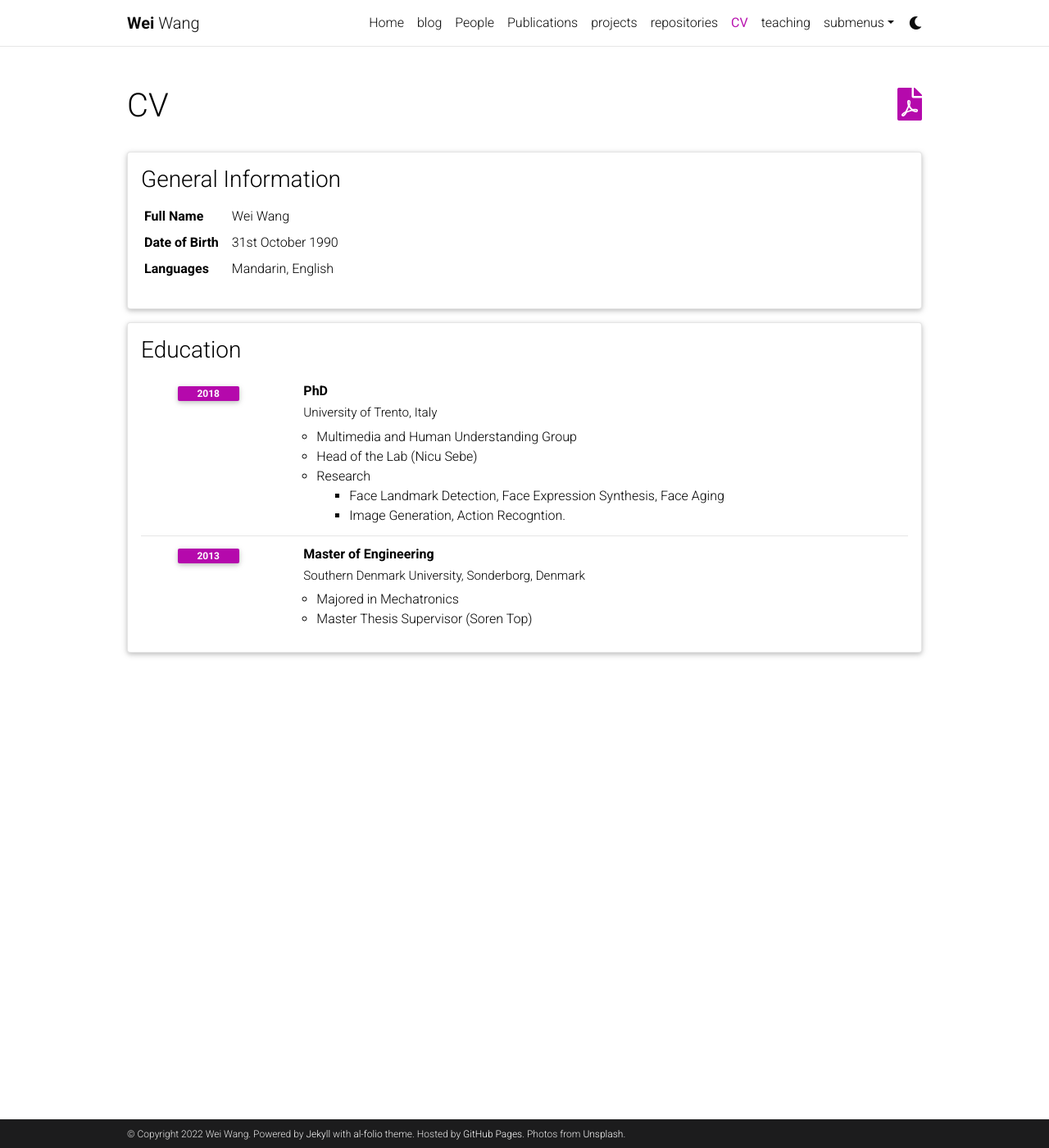
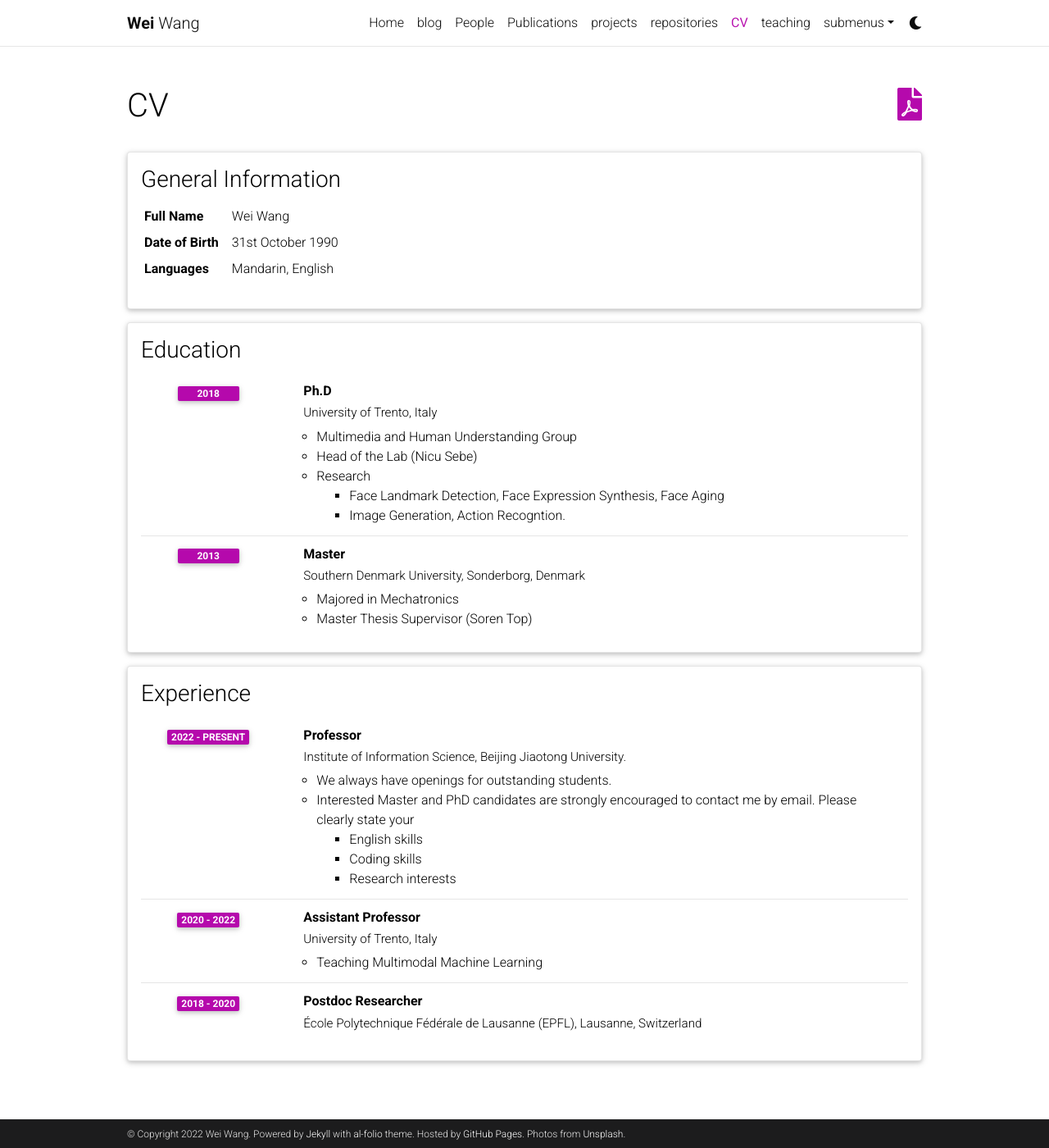
Before and after one commit to WeiWangTrento/WeiWangTrento.github.io, a Jekyll site: the page built from _pages/cv.md, in a window 1280 px wide and 1400 px high. Shown: the whole window at 82% size. Built offline with Jekyll 4.4.1, drawn with Linux system fonts in a browser that asks for light colours; comment, search, counter and statistics services are not loaded; a style sheet for code colours, icons or effects is not loaded; some of the changed lines change nothing that is shown.

Commit message:
Update cv.yml

```diff
--- a/_data/cv.yml
+++ b/_data/cv.yml
@@ -11,7 +11,7 @@
 - title: Education
   type: time_table
   contents:
-    - title: PhD
+    - title: Ph.D
       institution: University of Trento, Italy
       year: 2018
       description:
@@ -22,37 +22,34 @@
             - Face Landmark Detection, Face Expression Synthesis, Face Aging
             - Image Generation, Action Recogntion.
 
-    - title:  Master of Engineering
+    - title:  Master
       institution: Southern Denmark University, Sonderborg, Denmark
       year: 2013
       description:
         - Majored in Mechatronics
         - Master Thesis Supervisor (Soren Top)
 
-#- title: Experience
-#  type: time_table
-#  contents:
-#    - title: Professor
-#      institution: Institute of Information Science, Beijing Jiaotong University.
-#      year: 2022 - Present
-#      description:
-#        - We always have openings for outstanding students.
-#        - title: Interested Master and PhD candidates are strongly encouraged to contact me by email. Please clearly state your
-#          contents:
-#            - English skills
-#            - Coding skills
-#            - Research interests
-#
-#    - title: Assistant Professor
-#      institution: University of Trento, Italy
-#      year: 2020 - 2022
-#      description:
-#        - Teaching Multimodal Machine Learning
-#
-#
-#    - title: Postdoc Researcher
-#      institution: École Polytechnique Fédérale de Lausanne (EPFL), Lausanne, Switzerland
-#      year: 2018 - 2020
+- title: Experience
+  type: time_table
+  contents:
+    - title: Professor
+      institution: Institute of Information Science, Beijing Jiaotong University.
+      year: 2022 - Present
+      description:
+        - We always have openings for outstanding students.
+        - title: Interested Master and PhD candidates are strongly encouraged to contact me by email. Please clearly state your
+          contents:
+            - English skills
+            - Coding skills
+            - Research interests
+    - title: Assistant Professor
+      institution: University of Trento, Italy
+      year: 2020 - 2022
+      description:
+        - Teaching Multimodal Machine Learning
+    - title: Postdoc Researcher
+      institution: École Polytechnique Fédérale de Lausanne (EPFL), Lausanne, Switzerland
+      year: 2018 - 2020
 #
 #- title: Honors and Awards
 #  type: time_table
```
